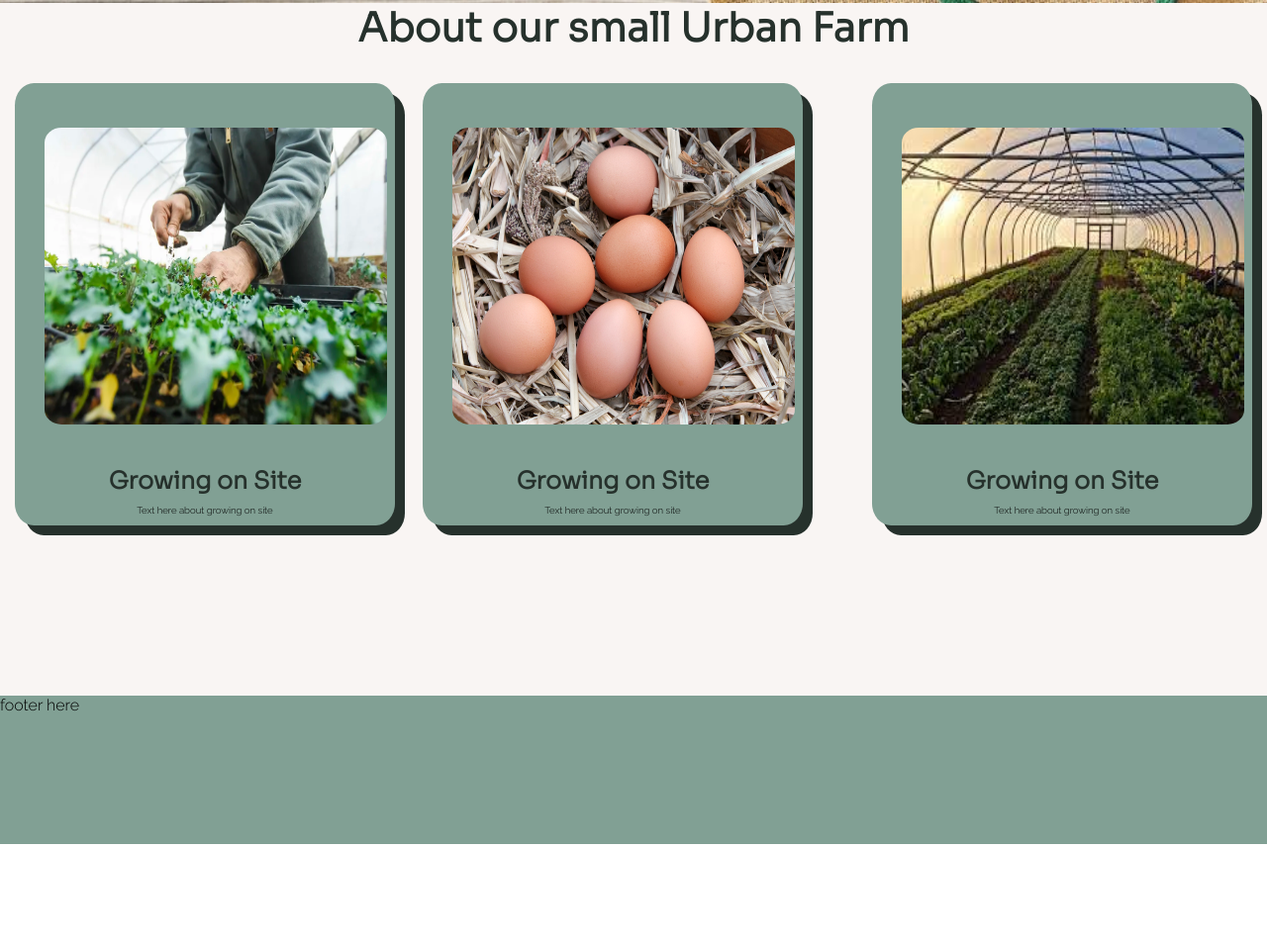
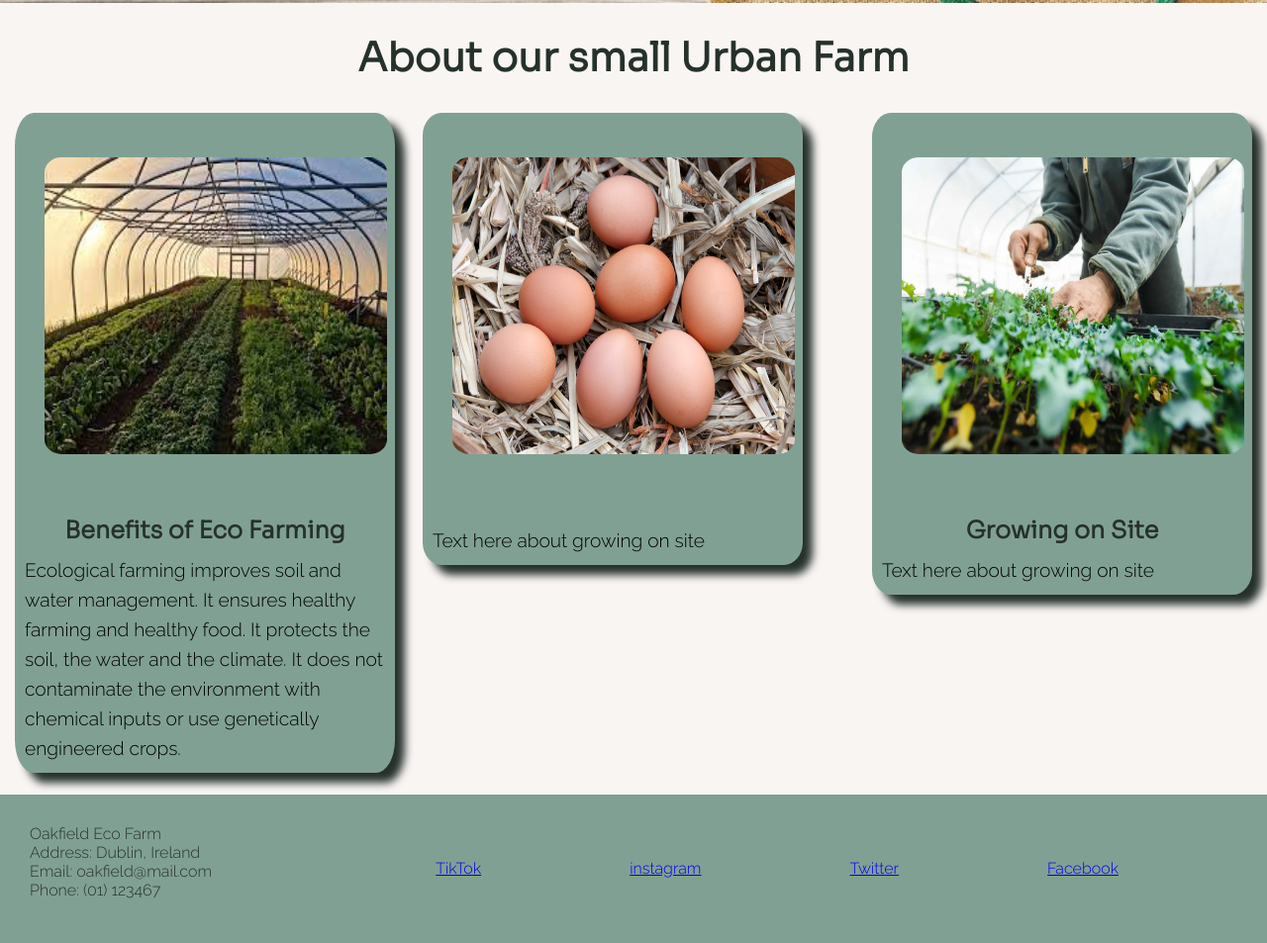
Before and after one commit to AngMaher/Oakfield-Project-1, a plain HTML site: page index.html in a window 1280 px wide. Shown: the part 757-1710 px from the top of the page at 99% size. Before the commit the page ends 1610 px from the top, so only its background shows below. Drawn offline with Linux system fonts and the light colour scheme.

Commit message:
add footer styles and links

```diff
--- a/assets/css/style.css
+++ b/assets/css/style.css
@@ -102,7 +102,7 @@ header {
 /* About Farm section */
 
 #about-farm {
-    height: 700px;
+    height: 800px;
     text-align: center;
     background-color: #f9f5f3;
 }
@@ -110,6 +110,13 @@ header {
     margin: 0 20px;
     color:#26312c;
     font-size: 250%;
+    padding-top: 30px;
+}
+#about-farm p{
+    font-size: 200%;
+    margin: 10px;
+    text-align: left;
+    line-height: 30px;
 }
 #left-about-farm {
     width: 30%;
@@ -117,13 +124,12 @@ header {
     float: left;
     background-color: #81a094;
     border-radius: 5%;
-    box-shadow: 10px 10px #26312c;
+    box-shadow: 10px 10px 8px #26312c;
     margin-left: 15px;
     margin-top: 30px;
 
     text-align: center;
     font-size: 60%;
-    line-height: 30px;
 }
 
 #right-about-farm {
@@ -132,13 +138,12 @@ header {
     float: right;
     background-color: #81a094;
     border-radius: 5%;
-    box-shadow: 10px 10px #26312c;
+    box-shadow: 10px 10px 8px #26312c;
     margin-right: 15px;
     margin-top: 30px;
 
     text-align: center;
     font-size: 60%;
-    line-height: 30px;
 }
 
 #centre-about-farm {
@@ -147,13 +152,12 @@ header {
     float: right;
     background-color: #81a094;
     border-radius: 5%;
-    box-shadow: 10px 10px #26312c;
+    box-shadow: 10px 10px 8px #26312c;
     margin-top: 30px;
     margin-right: 70px;
 
     text-align: center;
     font-size: 60%;
-    line-height: 30px;
 }
 
 .about-images {
@@ -167,3 +171,24 @@ footer{
     height: 150px;
     background-color: #81a094;
 }
+
+#contact-details {
+    float: left;
+    padding: 30px;
+}
+
+#contact-details li{
+    list-style-type: none;
+    color:#26312c;
+}
+
+#social-media-links li{
+    float: right;
+    list-style-type: none;
+    margin-right: 150px;
+    line-height: 150px;
+}
+
+.social-links{
+    color: #26312c;
+}
--- a/index.html
+++ b/index.html
@@ -36,23 +36,48 @@
     <section id="about-farm">
         <h2>About our small Urban Farm</h2>
     <div id="left-about-farm">
-        <img src="assets/images/growing.webp" alt="man bending over growing crops" class="about-images">
-        <h2>Growing on Site</h2>
-        <p>Text here about growing on site</p>
+        <img src="assets/images/crops.jpg" alt="man bending over growing crops" class="about-images">
+        <h2>Benefits of Eco Farming</h2>
+        <p>Ecological farming improves soil and water management. It ensures healthy farming and healthy food. It protects the soil,
+            the water and the climate. It does not contaminate the environment with chemical inputs or use genetically engineered crops.</p>
     </div>
     <div id="right-about-farm">
-        <img src="assets/images/crops.jpg" alt="women in long sleeve purple top watering crops" class="about-images">
+        <img src="assets/images/growing.webp" alt="women in long sleeve purple top watering crops" class="about-images">
         <h2>Growing on Site</h2>
         <p>Text here about growing on site</p>
     </div>
     <div id="centre-about-farm">
         <img src="assets/images/eggs.jpg" alt="seven eggs on a bed of hay" class="about-images">
-        <h2>Growing on Site</h2>
+        <h2></h2>
         <p>Text here about growing on site</p>
     </div>
     </section>
     <footer>
-        footer here
+        <div id="contact-details">
+            <ul>
+                <li>Oakfield Eco Farm</li>
+                <li>Address: Dublin, Ireland</li>
+                <li>Email: oakfield@mail.com</li>
+                <li>Phone: (01) 123467</li>
+            </ul>
+        </div>
+        <div id="social-media-links">
+            <ul class="scoial-links">
+                <li>
+                    <a href="https://www.facebook.com" target="_blank" rel="noopner">Facebook</i></a>
+                </li>
+                <li>
+                    <a href="https://www.twitter.com" target="_blank">Twitter</a>
+                </li>
+                <li>
+                    <a href="https://www.instagram.com" target="_blank">instagram</a>
+                </li>
+                <li>
+                    <a href="https://www.tiktoc.com" target="_blank">TikTok</a>
+                </li>
+            </ul>
+        </div>
     </footer>
+    <script src="https://kit.fontawesome.com/c7dbda0798.js" crossorigin="anonymous"></script>
 </body>
 </html>
```
